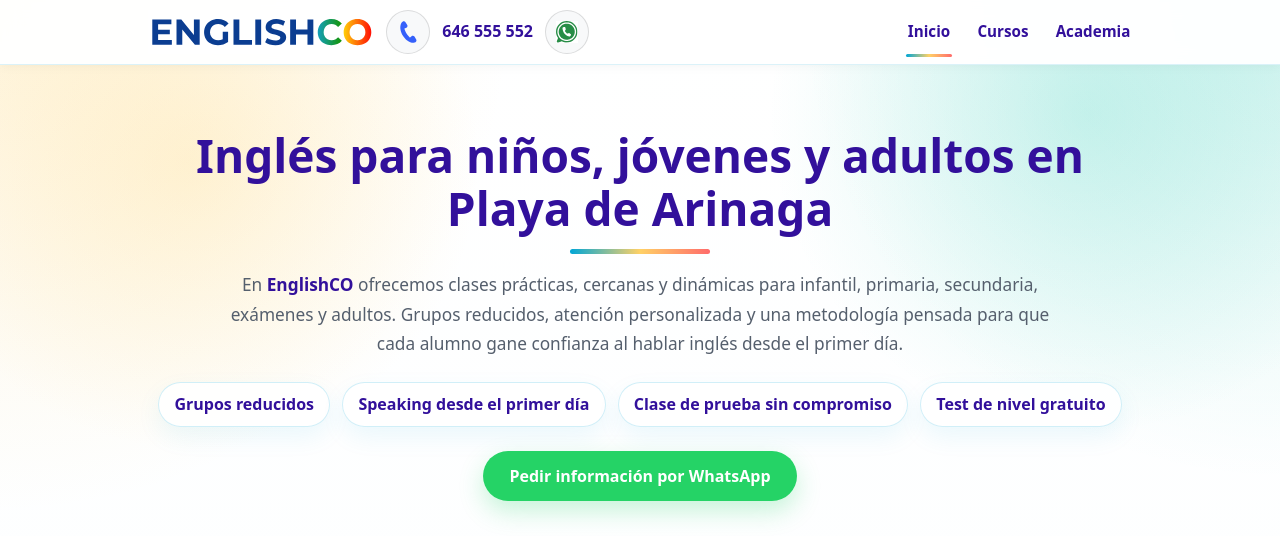
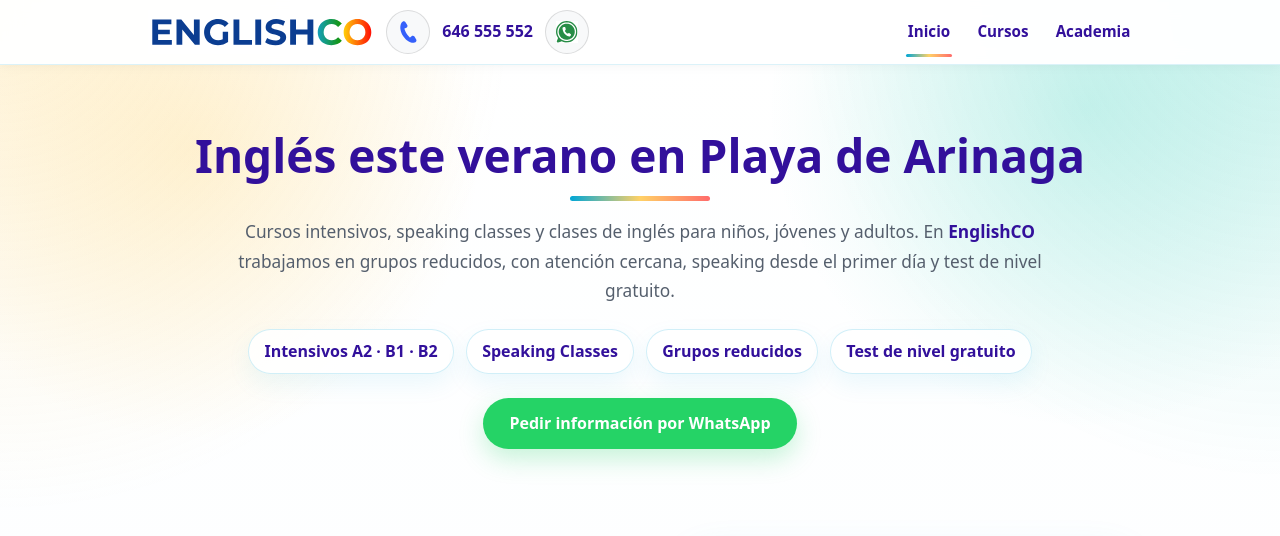
Before and after one commit to dixonbruce/englishco, a Jekyll site: the page built from index.html, in a window 1280 px wide and 1400 px high. Shown: the top 536 px of the window. Built offline with Jekyll 4.4.1, drawn with Linux system fonts in a browser that asks for light colours; some of the changed text lies outside the part shown; grey boxes are pictures that could not be loaded.

Commit message:
Revise title and content for summer English courses
Updated the title and description for the English CO website to reflect new summer courses and offerings. Adjusted various sections to emphasize intensive courses and speaking classes.

```diff
--- a/index.html
+++ b/index.html
@@ -1,25 +1,25 @@
 ---
 layout: default
-title: "English CO – Academia de Inglés en Playa de Arinaga"
-description: "Academia de inglés en Playa de Arinaga (Agüimes). Clases para infantil, primaria, secundaria, exámenes y adultos. Clase de prueba y test de nivel gratuitos."
+title: "English CO – Inglés este verano en Playa de Arinaga"
+description: "Cursos intensivos, speaking classes y clases de inglés en Playa de Arinaga. Grupos reducidos, test de nivel gratuito y clases para niños, jóvenes y adultos."
 section: "home"
 ---
 
 <!-- Hero -->
 <section class="hero-light hero-home">
   <div class="hero-inner">
-    <h1>Inglés para niños, jóvenes y adultos en Playa de Arinaga</h1>
+    <h1>Inglés este verano en Playa de Arinaga</h1>
 
     <p class="hero-lead">
-      En <span class="brand-text">EnglishCO</span> ofrecemos clases prácticas, cercanas y dinámicas para
-      infantil, primaria, secundaria, exámenes y adultos. Grupos reducidos, atención personalizada
-      y una metodología pensada para que cada alumno gane confianza al hablar inglés desde el primer día.
+      Cursos intensivos, speaking classes y clases de inglés para niños, jóvenes y adultos.
+      En <span class="brand-text">EnglishCO</span> trabajamos en grupos reducidos, con atención cercana,
+      speaking desde el primer día y test de nivel gratuito.
     </p>
 
-    <div class="hero-highlights" aria-label="Ventajas principales">
+    <div class="hero-highlights" aria-label="Cursos destacados">
+      <span>Intensivos A2 · B1 · B2</span>
+      <span>Speaking Classes</span>
       <span>Grupos reducidos</span>
-      <span>Speaking desde el primer día</span>
-      <span>Clase de prueba sin compromiso</span>
       <span>Test de nivel gratuito</span>
     </div>
 
@@ -31,17 +31,47 @@ section: "home"
   </div>
 </section>
 
+<!-- Inglés Intensivo -->
+<section class="split" id="cursos">
+  <div class="split__text">
+    <h2>Inglés Intensivo</h2>
+    <p>
+      Cursos intensivos para niveles <strong>A2, B1 y B2</strong>: 2 horas al día,
+      de lunes a viernes, durante 10 semanas. Aproximadamente <strong>100 horas guiadas</strong>
+      para mejorar el nivel, reforzar la gramática y preparar exámenes oficiales.
+    </p>
+    <a href="/intensivos.html" class="more-link">Más info →</a>
+  </div>
+
+  <div class="split__image">
+    <img src="/images/intensivos.jpg" alt="Cursos intensivos de inglés en Playa de Arinaga" />
+  </div>
+</section>
+
+<!-- Speaking Classes -->
+<section class="split" id="speaking-home">
+  <div class="split__text">
+    <h2>Speaking Classes</h2>
+    <p>
+      Clases de speaking en Playa de Arinaga para <strong>Primaria, Secundaria y Adultos</strong>.
+      Elige 2 o 4 días por semana y trabaja conversación guiada, gramática práctica,
+      pronunciación, vocabulario útil y corrección activa.
+    </p>
+    <a href="/speaking.html" class="more-link">Más info →</a>
+  </div>
+
+  <div class="split__image">
+    <img src="/images/speaking.jpg" alt="Clases de speaking en Playa de Arinaga" />
+  </div>
+</section>
+
 <!-- Infantil -->
-<section class="split" id="cursos">
+<section class="split">
   <div class="split__text">
     <h2>Infantil (3–5 años)</h2>
     <p>
-      Los más pequeños aprenden inglés jugando, cantando y descubriendo. Clases llenas de
-      <strong>juegos, canciones, cuentos y movimiento</strong>, en un ambiente seguro y motivador.
-    </p>
-    <p>
-      Nuestro objetivo: que tu hijo/a <strong>viva el inglés de forma natural</strong>, gane confianza desde el primer día
-      y disfrute cada paso de su aprendizaje.
+      Inglés para los más pequeños a través de <strong>juegos, canciones, cuentos y movimiento</strong>,
+      en un ambiente seguro, cercano y motivador.
     </p>
     <a href="/infantil.html" class="more-link">Más info →</a>
   </div>
@@ -56,13 +86,8 @@ section: "home"
   <div class="split__text">
     <h2>Primaria (6–11 años)</h2>
     <p>
-      Clases <strong>prácticas y dinámicas</strong> para escolares de Primaria.
-      Desde el primer día se comunican en inglés mediante <strong>juegos y actividades participativas</strong>
-      en grupos reducidos.
-    </p>
-    <p>
-      El objetivo: que <strong>disfruten aprendiendo</strong>, ganen <strong>soltura al hablar</strong>
-      y construyan una <strong>base sólida para Secundaria</strong>.
+      Clases dinámicas para que los niños <strong>participen, hablen y ganen confianza</strong>,
+      construyendo una base sólida para Secundaria.
     </p>
     <a href="/primaria.html" class="more-link">Más info →</a>
   </div>
@@ -77,90 +102,14 @@ section: "home"
   <div class="split__text">
     <h2>Secundaria &amp; Exámenes</h2>
     <p>
-      Preparación eficaz para <strong>EOI y Cambridge (A2–C1)</strong>, con técnicas de reading &amp; listening
-      y especial atención al <strong>speaking</strong>.
-    </p>
-    <p>
-      Los alumnos trabajan en grupos reducidos, con <strong>simulacros de examen</strong>, roleplays
-      y vocabulario útil para la escuela, viajes y futuro profesional.
-    </p>
-    <p>
-      El objetivo: que <strong>aprueben con confianza</strong> y que puedan usar el inglés en la vida real.
+      Refuerzo de inglés y preparación para exámenes, con atención al
+      <strong>speaking, grammar, reading, listening y writing</strong>.
     </p>
     <a href="/secundaria.html" class="more-link">Más info →</a>
   </div>
 
   <div class="split__image">
     <img src="/images/secundaria.jpg" alt="Estudiantes preparando exámenes de inglés" />
-  </div>
-</section>
-
-<!-- Adultos -->
-
-<!-- Speaking Classes -->
-<section class="split">
-  <div class="split__text">
-    <h2>Speaking Classes</h2>
-    <p>
-      Clases de speaking en Playa de Arinaga para <strong>Primaria, Secundaria y Adultos</strong>.
-      Elige <strong>2 o 4 días por semana</strong>, por la mañana o por la tarde según la demanda.
-    </p>
-    <p>
-      Trabajamos <strong>speaking + gramática práctica</strong>: conversación guiada, corrección activa,
-      pronunciación y vocabulario útil para hablar inglés con más seguridad.
-    </p>
-    <a href="/speaking.html" class="more-link">Más info →</a>
-  </div>
-
-  <div class="split__image">
-    <img src="/images/speaking.jpg" alt="Clases de speaking en Playa de Arinaga" />
-  </div>
-</section>
-
-<!-- Inglés Intensivo -->
-<section class="split">
-  <div class="split__text">
-    <h2>Inglés Intensivo</h2>
-    <p>
-      Cursos intensivos de inglés en Playa de Arinaga para niveles <strong>A2, B1 y B2</strong>.
-      <strong>2 horas al día</strong>, de lunes a viernes, durante <strong>10 semanas</strong>.
-    </p>
-    <p>
-      Aproximadamente <strong>100 horas guiadas</strong> para mejorar el nivel, reforzar la gramática
-      y preparar exámenes oficiales.
-    </p>
-    <a href="/intensivos.html" class="more-link">Más info →</a>
-  </div>
-
-  <div class="split__image">
-    <img src="/images/intensivos.jpg" alt="Cursos intensivos de inglés en Playa de Arinaga" />
-  </div>
-</section>
-
-
-
-
-
-
-
-<section class="split">
-  <div class="split__text">
-    <h2>Adultos Conversación</h2>
-    <p>
-      Cursos de conversación diseñados para quienes desean <strong>hablar con soltura y seguridad</strong>
-      en el trabajo, los viajes y la vida diaria.
-    </p>
-    <p>
-      Práctica intensiva en grupos reducidos, con <strong>corrección clara y progreso medible</strong>.
-    </p>
-    <p>
-      El objetivo: que mejores tu inglés de manera natural, con confianza y fluidez desde la primera clase.
-    </p>
-    <a href="/adultos.html" class="more-link">Más info →</a>
-  </div>
-
-  <div class="split__image">
-    <img src="/images/adultos.jpg" alt="Clases de conversación para adultos" />
   </div>
 </section>
 
@@ -185,10 +134,10 @@ section: "home"
 <!-- CTA -->
 <section class="cta-band">
   <div class="cta-band__inner">
-    <h2>¿Quieres probar una clase?</h2>
+    <h2>¿Quieres hacer el test de nivel?</h2>
     <p>
-      Escríbenos por WhatsApp o llámanos para pedir información, hacer el test de nivel gratuito
-      o reservar una clase de prueba sin compromiso.
+      Escríbenos por WhatsApp o llámanos para pedir información sobre intensivos,
+      speaking classes, grupos disponibles y horarios.
     </p>
 
     <div class="cta-row">
```
